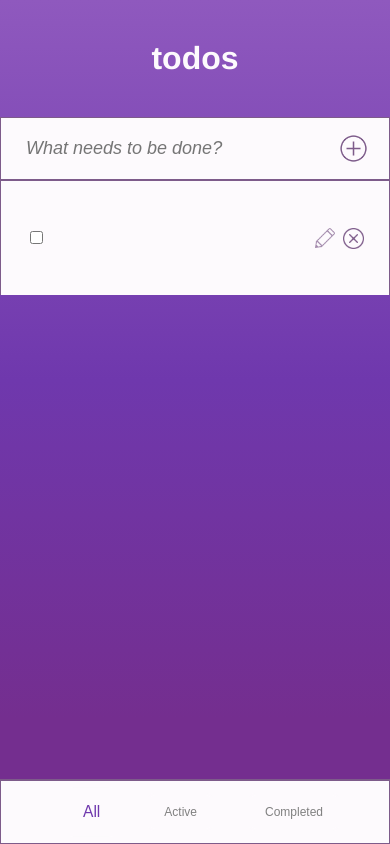
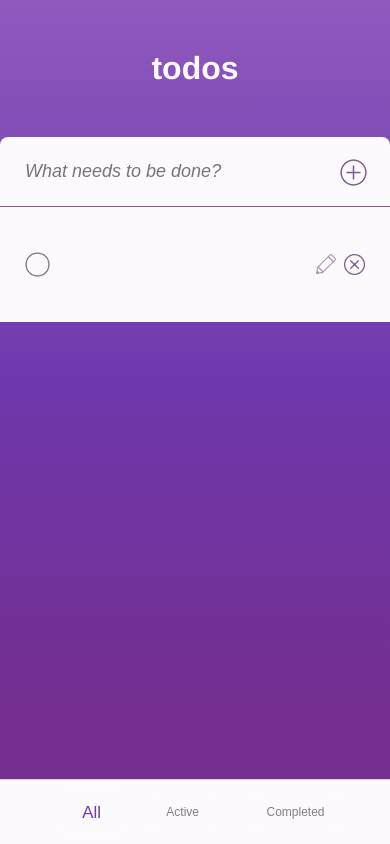
Before and after one commit to vudelkaa/todo, a website: page index.html in a window 390 px wide. Both pictures are taken after a click on the picture 353 px from the left and 148 px from the top of the page. Drawn offline with Linux system fonts and the light colour scheme.

Commit message:
changed style beta v2.1.

```diff
--- a/src/assets/css/media.css
+++ b/src/assets/css/media.css
@@ -90,25 +90,68 @@
   .button {
     padding: 10px 15px;
   }
+
+  /* .checked {
+    opacity: 0.6;
+  } */
+}
+
+@media (min-width: 411px) {
+  .button:hover {
+    border-color: #6f38ad8c;
+  }
+
+  .button:focus {
+    outline: none !important;
+  }
+
+  .button-active {
+    border: 2px solid #6f38ad;
+  }
+
+  .button-active:hover {
+    border: 2px solid #6f38ad;
+  }
 }
 
 @media (max-width: 425px) {
-  .todo-input input {
-    border-radius: 0;
+  body {
+    background-color: rgba(111, 56, 173, 1) ;
+  }
+
+  .todo-list--ul {
+    margin-bottom: 65px;
   }
 
   .last-todo-item {
     border-radius: 0;
+    border: none;
+    border-top: 1px solid lightgray;
+
     width: 100%;
 
     position: fixed;
     bottom: 0;
     margin: 0;
   }
+
+  .todo-input input {
+    font-size: 18px;
+    border: none !important;
+
+    border-radius: 8px 8px 0 0;
+    border-bottom: 1px solid #7d5b8a !important;
+    min-height: 70px;
+  }
+
 }
 
 
 @media (max-width: 410px) {
+  h1 {
+    margin: 50px auto;
+  }
+
   .ltd-button-tabs {
     display: flex;
     justify-content: space-evenly;
@@ -119,8 +162,10 @@
     display: none;
   }
 
-  .todo-input input {
-    font-size: 18px;
+
+
+  .todo-list--ul {
+    border: none;
   }
 
   .button {
@@ -138,18 +183,13 @@
     margin-right: -10px;
   }
 
+  .button:focus {
+    outline: none !important;
+  }
+
   .button-active {
-    border: none !important;
-    /* font-size: 16px; */
-    transform: scale(1.3);
+    transform: scale(1.4);
     color: #6f38ad;
   }
 
-  .button-active:hover {
-    border: none !important;
-  }
-
-  .button:hover {
-    border-color: none !important;
-  }
 }
--- a/src/assets/css/style.css
+++ b/src/assets/css/style.css
@@ -58,7 +58,11 @@ h1 {
   min-width: 495px;
 
   background-color: #fdfafd;
-  border-top: 1px solid #7d5b8a;
+  border-top: 1px solid lightgray;
+}
+
+.todo-list--ul .todo-item:first-child {
+  border: none;
 }
 
 .last-todo-item {
@@ -129,6 +133,13 @@ h1 {
   height: 20px;
 }
 
+.checked-img{
+  display: block;
+
+  width: 25px;
+  height: 25px;
+}
+
 .input-add-img, .pencil-img {
   display: none;
 }
@@ -149,7 +160,7 @@ h1 {
   padding: 8px;
 }
 
-.button:hover {
+/* .button:hover {
   border-color: #6f38ad8c;
 }
 
@@ -163,7 +174,7 @@ h1 {
 
 .button-active:hover {
   border: 2px solid #6f38ad;
-}
+} */
 
 /*  INPUT */
 .input {
@@ -173,6 +184,7 @@ h1 {
 .todo-input input {
   min-width: 500px;
   border: 1px solid #7d5b8a;
+  border-bottom: 2px solid #7d5b8a;
   background-color: rgb(253, 250, 253);
 
   padding: 20px 25px;
@@ -188,8 +200,8 @@ h1 {
 
 .checked {
   background-color: rgb(140, 56, 173);
-  opacity: 0.3;
-  text-decoration: line-through;
+  opacity: 0.6;
+  /* text-decoration: line-through; */
 }
 
 .todo-text-input {
@@ -199,12 +211,13 @@ h1 {
   min-height: 35px;
   height: 100%;
 
-  border: 1px solid #7d5b8a;
+  /* border: 1px solid #7d5b8a; */
   border-radius: 5px;
 
   padding: 10px;
   font-style: italic;
-  background-color:  rgba(140, 56, 173, 0.034);
+  /* background-color:  rgba(140, 56, 173, 0.089); */
+  background-color: #7d5b8a11;
 
 }
 
--- a/src/js/main.js
+++ b/src/js/main.js
@@ -73,8 +73,17 @@ const createTodo = (title, completed, id, elemUl) => {
   span.classList.add("todo-text", "flex-grow");
   span.innerHTML = title;
 
-  let input = document.createElement("input");
-  input.setAttribute("type", "checkbox");
+  // let input = document.createElement("input");
+  // input.setAttribute("type", "checkbox");
+
+  let input = document.createElement("img");
+  input.classList.add('checked-img');
+
+  if (completed) {
+    input.setAttribute("src", "./src/assets/icons/checked.png");
+  } else {
+    input.setAttribute("src", "./src/assets/icons/no-checked.png");
+  }
 
   input.checked = completed;
   if (completed) {
@@ -100,7 +109,7 @@ const createTodo = (title, completed, id, elemUl) => {
   deleteDiv.append(img);
 
   // img.addEventListener('mousedown', deleteTodo);
-};
+};;
 
 const countTodos = () => {
   let countElement = document.querySelector(".ltd-button");
@@ -175,14 +184,22 @@ const deletingTodo = () => {
 const checkingTodo = () => {
   const checkedTodo = (event) => {
     const input = event.target;
+    console.log(input);
+
     if (
-      input.tagName !== "INPUT" ||
+      !input.classList.contains('checked-img') ||
       input.classList.value.includes("input-edit")
     ) {
       return;
     }
 
     input.closest(".todo-item").classList.toggle("checked");
+
+    if (input.closest(".todo-item").classList.contains('checked')) {
+      input.setAttribute("src", "./src/assets/icons/checked.png");
+    } else {
+      input.setAttribute("src", "./src/assets/icons/no-checked.png");
+    }
 
     const id = input.closest(".todo-item").dataset.id;
     todos.map((item) => {
@@ -198,7 +215,7 @@ const checkingTodo = () => {
     listTodo(tabName);
   };
 
-  todoListContainer.addEventListener("change", checkedTodo);
+  todoListContainer.addEventListener("click", checkedTodo);
 };
 
 // ++++++++++
```
Also changed, not shown: src/assets/icons/checked.png (added), src/assets/icons/no-checked.png (added).
